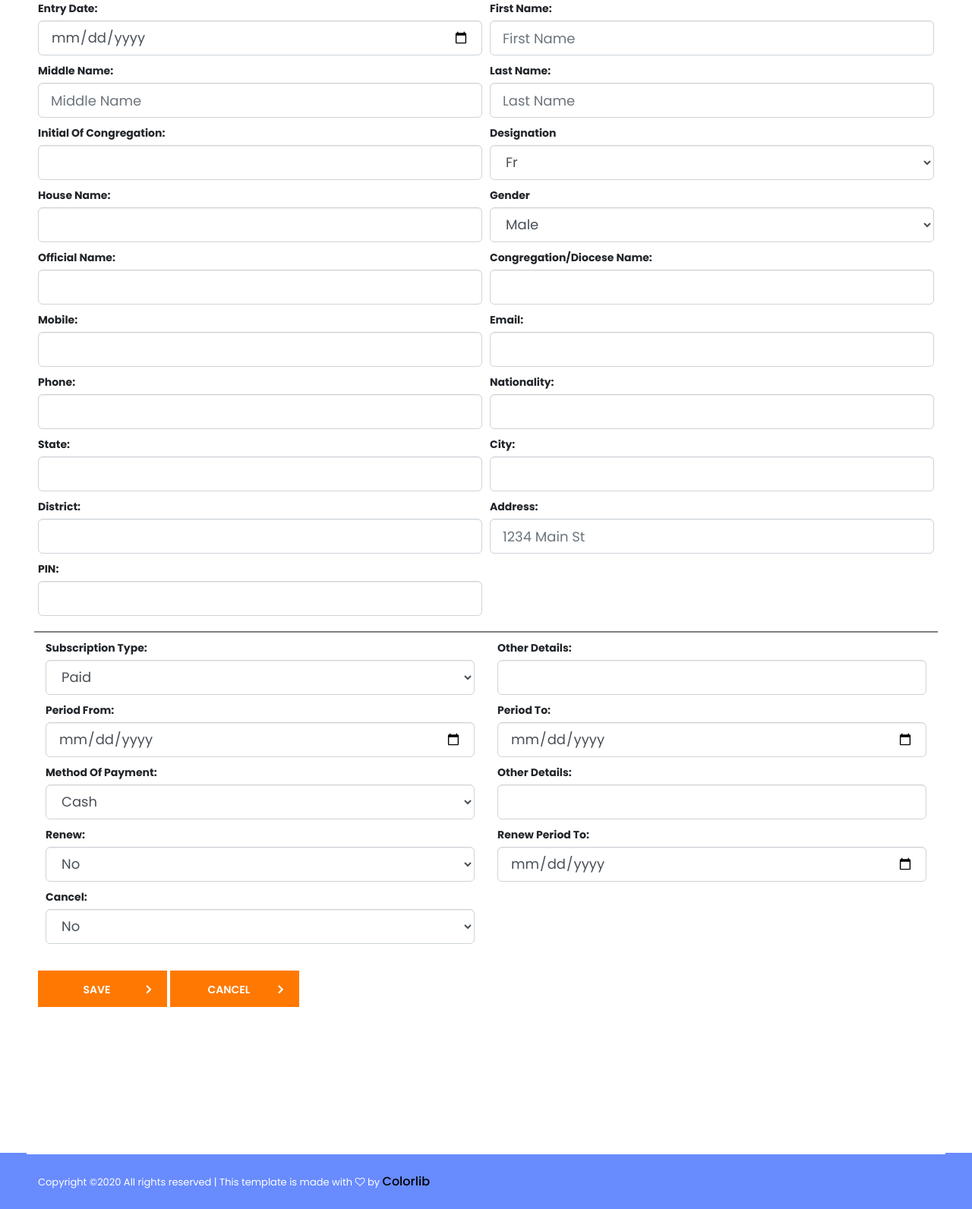
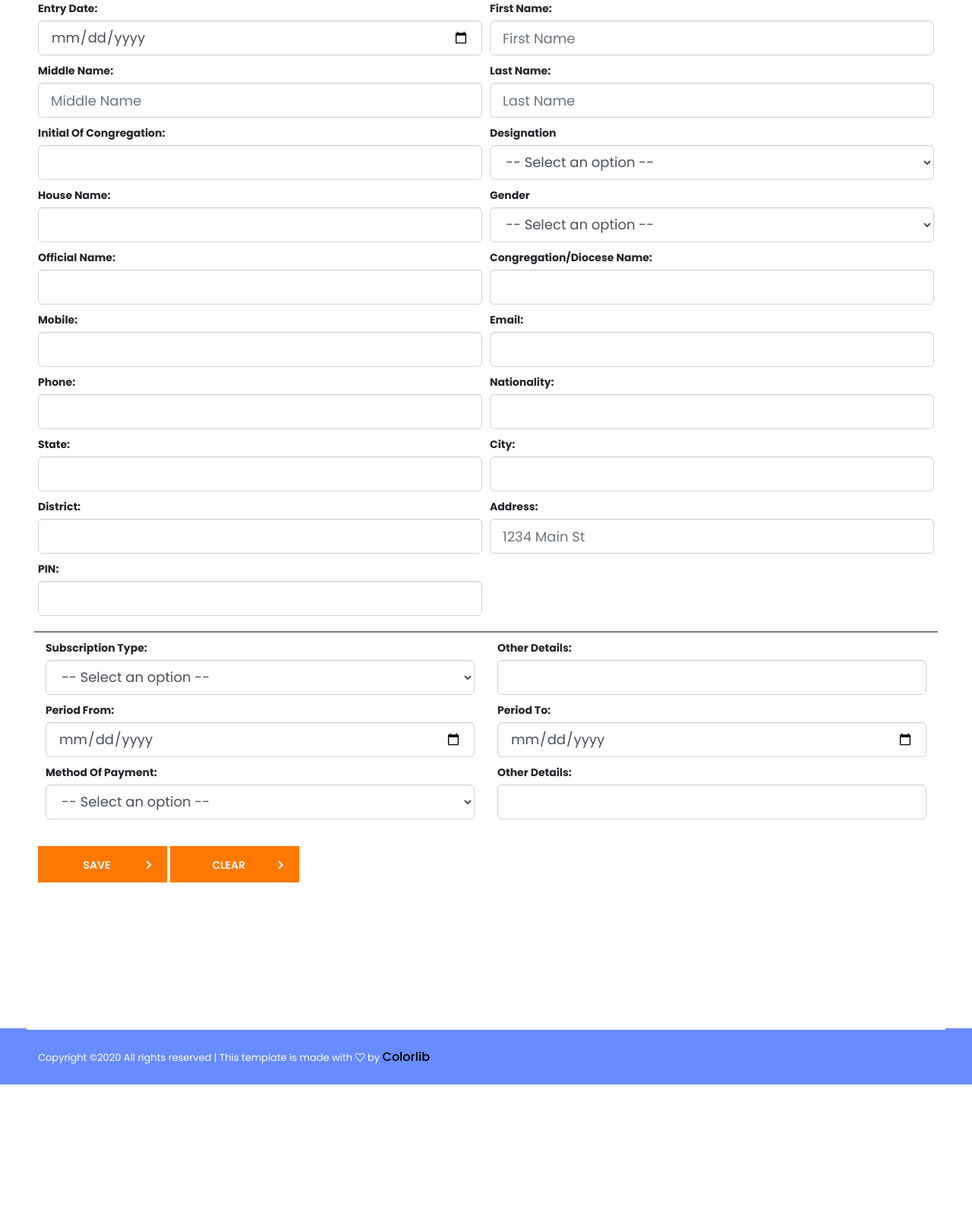
Before and after one commit to skojha32/magazine, a PHP site: page /home.php in a window 1280 px wide. Shown: the part 604-2196 px from the top of the page at 76% size. After the commit the page ends 2032 px from the top, so only its background shows below. Run offline with PHP 8.4, Linux system fonts and the light colour scheme; some libraries are stand-ins or nearby versions; some web fonts are replaced.

Commit message:
Removed renew and cancel from Home.php and some minor changes

```diff
--- a/home.php
+++ b/home.php
@@ -82,26 +82,26 @@
                             <!-- Nav Start -->
                             <div class="classynav">
                                 <ul>
-                                    <li><a href="index.html">Home</a></li>
-                                    <li><a href="portfolio.html">Masters</a>
+                                    <li><a href="#">Home</a></li>
+                                    <li><a href="#">Masters</a>
                                         <ul class="dropdown">
-                                            <li><a href="index.html">Congregation Master</a></li>
-                                            <li><a href="about.html">User Master</a></li>
+                                            <li><a href="#">Congregation</a></li>
+                                            <li><a href="#">Users</a></li>
                                         </ul>
                                     </li>
-                                    <li><a href="portfolio.html">Transactions</a>
+                                    <li><a href="#">Transactions</a>
                                         <ul class="dropdown">
-                                            <li><a href="index.html">Subscription</a></li>
+                                            <li><a href="home.php">Subscription</a></li>
                                         </ul>
                                     </li>
-                                    <li><a href="report.php">Reports</a>
+                                    <li><a href="#">Reports</a>
                                         <ul class="dropdown">
                                             <li><a href="report.php">Subscription Report</a></li>
                                         </ul>
                                     </li>
-                                    <li><a href="portfolio.html">Settings</a>
+                                    <li><a href="#">Settings</a>
                                         <ul class="dropdown">
-                                            <li><a href="index.html">Backup</a></li>
+                                            <li><a href="#">Backup</a></li>
 											<li><a href="add_admin.php">Add Admin</a></li>
                                         </ul>
                                     </li>
@@ -178,13 +178,12 @@
 		$query =  mysqli_query($con,"SELECT * FROM `subscription` WHERE uid=$uid");
 		while($data = mysqli_fetch_assoc($query))
 		{
-			array_push($uid_data, $data['subid'],$data['type'],$data['comment'],$data['startdate'],$data['enddate'],$data['paymethod'],$data['comment1'],$data['renew'],$data['renewdate'],$data['cancel']);
+			array_push($uid_data, $data['subid'],$data['type'],$data['comment'],$data['startdate'],$data['enddate'],$data['paymethod'],$data['comment1']);
 		}
 
+
 	}
-
-
-	?>
+?>
             <!-- Single gallery Item -->
             <div id="myDIV1" class="new" data-wow-delay="0.2s">
 
@@ -196,11 +195,11 @@
                        	<div class="form-row">
                           <div class="form-group col-md-6">
                             <label for="entrydate">Entry Date:</label>
-                            <input type="date" class="form-control" id="entrydate" name="entrydate" value=<?php if(isset($uid_data)){ echo "'".$uid_data[18]."'" ; }?>>
+                            <input type="date" class="form-control" id="entrydate" name="entrydate" required value=<?php if(isset($uid_data)){ echo "'".$uid_data[18]."'" ; }?>>
                           </div>
                           <div class="form-group col-md-6">
                             <label for="fname">First Name:</label>
-                            <input type="text" class="form-control" id="fname" name="fname" placeholder="First Name" value=<?php if(isset($uid_data)){  echo "'".$uid_data[0]."'";}?>>
+                            <input type="text" class="form-control" id="fname" name="fname" placeholder="First Name" required value=<?php if(isset($uid_data)){  echo "'".$uid_data[0]."'";}?>>
                           </div>
                           <div class="form-group col-md-6">
                             <label for="mname">Middle Name:</label>
@@ -216,12 +215,13 @@
                           </div>
                           <div class="form-group col-md-6">
                             <label for="designation">Designation</label>
-                            <select id="designation" name="designation" class="form-control" value=<?php if(isset($uid_data)){  echo "'".$uid_data[4]."'";}?>>
-                              <option >Fr</option>
-                              <option >Sr</option>
-                              <option>Bro</option>
+                            <select id="designation" name="designation" class="form-control" required value=<?php if(isset($uid_data)){  echo "'".$uid_data[4]."'";}?>>
+                              <option disabled selected value> -- Select an option -- </option>
+							  <option>Fr</option>
+                              <option>Sr</option>
                               <option>Mr</option>
                               <option>Mrs</option>
+							  <option>Miss</option>
                             </select>
                           </div>
                           <div class="form-group col-md-6">
@@ -230,8 +230,9 @@
                           </div>
                           <div class="form-group col-md-6">
                             <label for="gender">Gender</label>
-                            <select id="gender" name="gender" class="form-control" value=<?php if(isset($uid_data)){  echo "'".$uid_data[6]."'";}?>>
-                              <option selected>Male</option>
+                            <select id="gender" name="gender" class="form-control" required value=<?php if(isset($uid_data)){  echo "'".$uid_data[6]."'";}?>>
+                              <option disabled selected value> -- Select an option -- </option>
+							  <option>Male</option>
                               <option>Female</option>
                             </select>
                           </div>
@@ -245,11 +246,11 @@
                           </div>
                           <div class="form-group col-md-6">
                             <label for="cmobile">Mobile:</label>
-                            <input type="tel" class="form-control" id="cmobile" name="cmobile" placeholder="" value=<?php if(isset($uid_data)){  echo "'".$uid_data[9]."'";}?>>
+                            <input type="tel" class="form-control" id="cmobile" name="cmobile" placeholder="" required value=<?php if(isset($uid_data)){  echo "'".$uid_data[9]."'";}?>>
                           </div>
                           <div class="form-group col-md-6">
                             <label for="email">Email:</label>
-                            <input type="email" class="form-control" id="email" name="email" placeholder="" value=<?php if(isset($uid_data)){  echo "'".$uid_data[10]."'";}?>>
+                            <input type="email" class="form-control" id="email" name="email" placeholder="" required value=<?php if(isset($uid_data)){  echo "'".$uid_data[10]."'";}?>>
                           </div>
                           <div class="form-group col-md-6">
                             <label for="phone">Phone:</label>
@@ -257,11 +258,11 @@
                           </div>
                           <div class="form-group col-md-6">
                             <label for="nationality">Nationality:</label>
-                            <input type="text" class="form-control" id="nationality" name="nationality" placeholder="" value=<?php  if(isset($uid_data)){echo "'".$uid_data[12]."'"; }?>>
+                            <input type="text" class="form-control" id="nationality" name="nationality" placeholder="" required value=<?php  if(isset($uid_data)){echo "'".$uid_data[12]."'"; }?>>
                           </div>
                           <div class="form-group col-md-6">
                             <label for="cstate">State:</label>
-                            <input type="text" class="form-control" id="cstate" name="cstate" placeholder="" value=<?php if(isset($uid_data)){ echo "'".$uid_data[13]."'";}?>>
+                            <input type="text" class="form-control" id="cstate" name="cstate" placeholder="" required value=<?php if(isset($uid_data)){ echo "'".$uid_data[13]."'";}?>>
                           </div>
                           <div class="form-group col-md-6">
                             <label for="ccity">City:</label>
@@ -269,15 +270,15 @@
                           </div>
                           <div class="form-group col-md-6">
                             <label for="cdistrict">District:</label>
-                            <input type="text" class="form-control" name="cdistrict" id="cdistrict" placeholder="" value=<?php if(isset($uid_data)){ echo "'".$uid_data[15]."'";}?>>
+                            <input type="text" class="form-control" name="cdistrict" id="cdistrict" placeholder="" required value=<?php if(isset($uid_data)){ echo "'".$uid_data[15]."'";}?>>
                           </div>
                           <div class="form-group col-md-6">
                             <label for="caddress">Address:</label>
-                            <input type="text" class="form-control" id="caddress" name="caddress" placeholder="1234 Main St" value=<?php if(isset($uid_data)){ echo "'".$uid_data[16]."'" ; }?>>
+                            <input type="text" class="form-control" id="caddress" name="caddress" placeholder="1234 Main St" required value=<?php if(isset($uid_data)){ echo "'".$uid_data[16]."'" ; }?>>
                           </div>
                           <div class="form-group col-md-6">
                             <label for="cpin">PIN:</label>
-                            <input type="pin" class="form-control" id="cpin" name="cpin" placeholder="" value=<?php if(isset($uid_data)){ echo "'".$uid_data[17]."'" ; }?>>
+                            <input type="pin" class="form-control" id="cpin" name="cpin" placeholder="" required value=<?php if(isset($uid_data)){ echo "'".$uid_data[17]."'" ; }?>>
                           </div>
                           <!--<input type="hidden" name="uid" value="0">-->
 						  </div>
@@ -296,8 +297,9 @@
     <div class="form-group col-md-6">
         <label for="type">
             Subscription Type:</label>
-        <select id="type" name="type" class="form-control" value=<?php if(isset($uid_data)){ echo "'".$uid_data[20]."'" ; }?>>
-          <option selected>Paid</option>
+        <select id="type" name="type" class="form-control" required value=<?php if(isset($uid_data)){ echo "'".$uid_data[20]."'" ; }?>>
+          <option disabled selected value> -- Select an option -- </option>
+		  <option>Paid</option>
           <option>Complementary</option>
           <option>Others</option>
         </select>
@@ -308,17 +310,18 @@
   </div>
   <div class="form-group col-md-6">
   <label for="startdate">Period From:</label>
-  <input type="date" class="form-control" id="startdate" name="startdate" placeholder=""  value=<?php if(isset($uid_data)){ echo "'".$uid_data[22]."'" ; }?>>
+  <input type="date" class="form-control" id="startdate" name="startdate" placeholder=""  required value=<?php if(isset($uid_data)){ echo "'".$uid_data[22]."'" ; }?>>
   </div>
   <div class="form-group col-md-6">
     <label for="enddate">Period To:</label>
-    <input type="date" class="form-control" id="enddate" name="enddate" placeholder="" value=<?php if(isset($uid_data)){ echo "'".$uid_data[23]."'" ; }?>>
+    <input type="date" class="form-control" id="enddate" name="enddate" placeholder="" required value=<?php if(isset($uid_data)){ echo "'".$uid_data[23]."'" ; }?>>
     </div>
     <div class="form-group col-md-6">
         <label for="paymethod">
             Method Of Payment:</label>
-        <select id="paymethod" name="paymethod" class="form-control" value=<?php if(isset($uid_data)){ echo "'".$uid_data[24]."'" ; }?>>
-          <option selected>Cash</option>
+        <select id="paymethod" name="paymethod" class="form-control" required value=<?php if(isset($uid_data)){ echo "'".$uid_data[24]."'" ; }?>>
+          <option disabled selected value> -- Select an option -- </option>
+		  <option>Cash</option>
           <option>Cheque</option>
           <option>Bank</option>
           <option>Others</option>
@@ -329,32 +332,10 @@
         <input type="text" class="form-control" id="comment1" name="comment1" placeholder="" value=<?php if(isset($uid_data)){ echo "'".$uid_data[25]."'" ; }?>>
         </div>
 
-        <div class="form-group col-md-6">
-            <label for="renew">
-                Renew:</label>
-            <select id="renew" name="renew" class="form-control" value=<?php if(isset($uid_data)){ echo "'".$uid_data[26]."'" ; }?>>
-              <option selected>No</option>
-              <option>Yes</option>
-            </select>
-          </div>
-  <div class="form-group col-md-6">
-  <label for="renew_date">Renew Period To:</label>
-  <input type="date" class="form-control" id="renew_date" name="renew_date" placeholder="" value=<?php if(isset($uid_data)){ echo "'".$uid_data[27]."'" ; }?>>
-  </div>
-
-  <div class="form-group col-md-6">
-    <label for="cancel">
-        Cancel:</label>
-    <select id="cancel" name="cancel" class="form-control" value=<?php  if(isset($uid_data)){ echo "'".$uid_data[28]."'" ; }?>>
-      <option selected>No</option>
-      <option>Yes</option>
-    </select>
-  </div>
-
   </div>
 </div>
                         <button name="sbmt" type="submit" class="btn pixel-btn mt-15">Save</button>
-                        <button type="submit" class="btn pixel-btn mt-15">Cancel</button>
+                        <button type="reset" class="btn pixel-btn mt-15">Clear</button>
                       </form>
                 </div>
 
@@ -395,10 +376,10 @@
         $startdate = test_input($_POST['startdate']);
         $enddate = test_input($_POST['enddate']);
         $paymethod = test_input($_POST['paymethod']);
-        $renew = test_input($_POST['renew']);
+        //$renew = test_input($_POST['renew']);
         $comment1 = test_input($_POST['comment1']);
-        $renew_date = test_input($_POST['renew_date']);
-        $cancel = test_input($_POST['cancel']);
+        //$renew_date = test_input($_POST['renew_date']);
+        //$cancel = test_input($_POST['cancel']);
         $cdistrict = test_input($_POST['cdistrict']);
         //$uid = $_POST['uid'];
         $uid = 0;
@@ -408,9 +389,6 @@
         }
         if ($comment1 == ""){
           $comment1 = "NULL";
-        }
-        if ($renew_date == ""){
-          $renew_date = "NULL";
         }
        if($fname =="" ||  $entrydate=="" ||  $gender =="" || $cmobile=="" || $email=="" || $nationality == "" || $cstate == "" || $cdistrict == "" || $caddress == "" || $cpin == "" || $type == "" || $paymethod == "" || $startdate == "" || $enddate == ""   ){
            echo "<script type='text/javascript'>alert('Enter All the details Carefully')</script>";
@@ -476,7 +454,7 @@
 			   $query = mysqli_query($con,"SELECT uid from `userdetail` where email='$email'");
                $uid_r = mysqli_fetch_assoc($query);
                $uid = $uid_r['uid'];
-               $query = mysqli_query($con,"INSERT INTO `subscription`( `uid`, `type`, `paymethod`, `renew`, `startdate`, `enddate`, `renewdate`, `cancel`, `comment`,`comment1`) VALUES ($uid,'$type','$paymethod','$renew','$startdate','$enddate','$renew_date','$cancel','$comment','$comment1')");
+               $query = mysqli_query($con,"INSERT INTO `subscription`( `uid`, `type`, `paymethod`, `startdate`, `enddate`, `comment`,`comment1`) VALUES ($uid,'$type','$paymethod','$startdate','$enddate','$comment','$comment1')");
                if($query){
 				   echo "<script type='text/javascript'>alert('Success')</script>";
 			   }
@@ -543,7 +521,7 @@
                     });
                 });
             });
-            </script>
+</script>
 			<input type="submit" class="btn pixel-btn mt-15" id="all" name="all" value="All" />
 			<input type="submit" class="btn pixel-btn mt-15" id="active" name="active" value="Active" />
 			<input type="submit" class="btn pixel-btn mt-15" id="inactive" name="inactive" value="Inactive" />
```
Also changed, not shown: data.php (+4 -9 lines).
